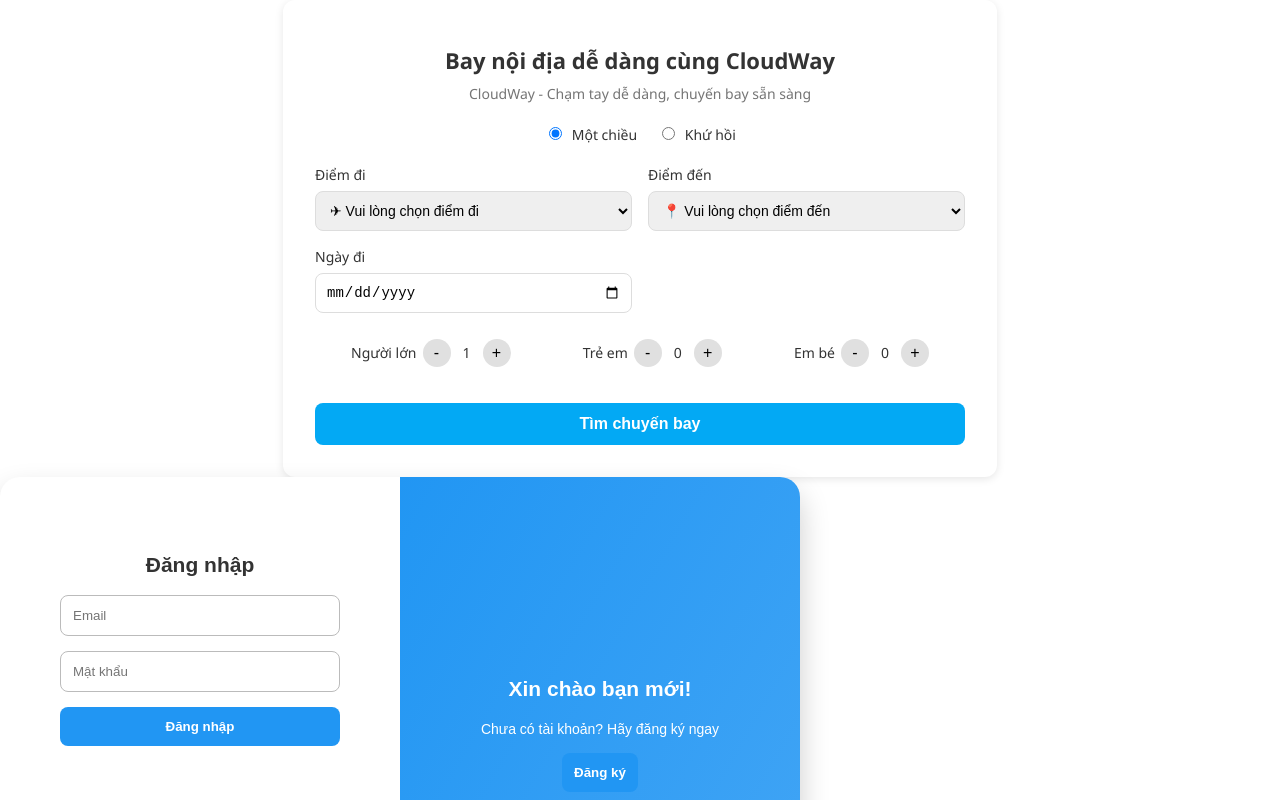
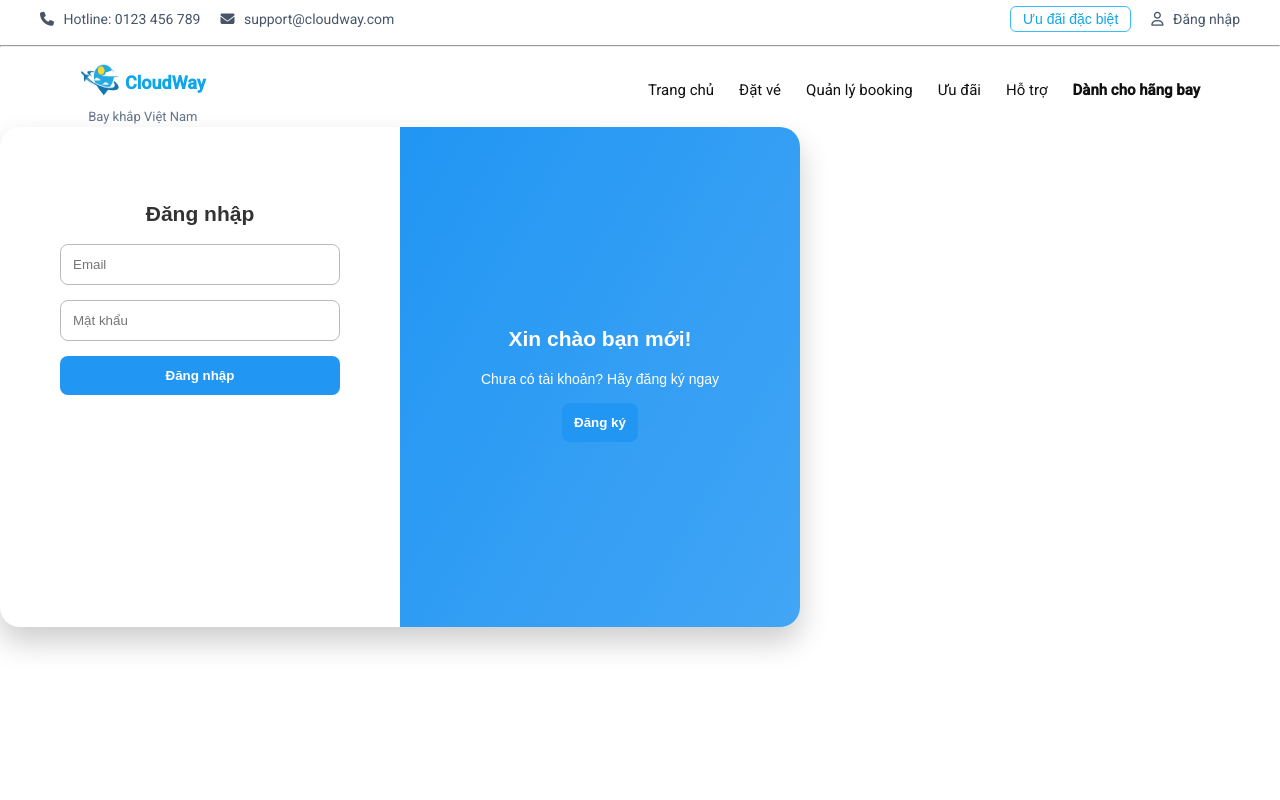
Before and after one commit to ThanhNam14VLU/cloudway, an Angular app: page /login in a window 1280 px wide. Shown: the top 800 px of the page. Built offline with nearby package versions, Linux system fonts and the light colour scheme.

Commit message:
css footer + create header

```diff
--- a/src/app/app.html
+++ b/src/app/app.html
@@ -1,6 +1,7 @@
 <!-- <app-login></app-login> -->
-<!-- <app-flight-card></app-flight-card>
-<app-feature></app-feature>-->
-<app-flight-search></app-flight-search>
+<!-- <app-flight-card></app-flight-card> -->
+<!-- <app-feature></app-feature> -->
+<!-- <app-flight-search></app-flight-search> -->
+<app-header></app-header>
 <router-outlet></router-outlet>
 <!-- <app-footer></app-footer>  -->
--- a/src/app/app.ts
+++ b/src/app/app.ts
@@ -5,11 +5,12 @@
 import { FlightCard } from './components/flight-card/flight-card';
 import { Login } from './pages/login/login';
 import { FlightSearch } from './components/flight-search/flight-search';
+import { Header } from './components/header/header';
 
 
 @Component({
   selector: 'app-root',
-  imports: [RouterOutlet, Footer, Feature, FlightCard,RouterLink,Login,FlightSearch],
+  imports: [RouterOutlet,Header, Footer, Feature, FlightCard,RouterLink,Login,FlightSearch],
   templateUrl: './app.html',
   styleUrl: './app.scss'
 })
--- a/src/app/components/footer/footer.html
+++ b/src/app/components/footer/footer.html
@@ -1,36 +1,47 @@
-<footer class="footer">
+  <link rel="stylesheet" href="https://cdnjs.cloudflare.com/ajax/libs/font-awesome/6.4.0/css/all.min.css" />
+  <footer class="footer">
     <div class="footer-container">
-        <!-- Logo và tên web -->
-        <div class="footer-logo">
-            <div class="logo-circle">logo/avt</div>
-            <p class="web-name">CloudWay</p>
+      <div class="footer-col">
+        <h4>CloudWay</h4>
+        <p>Nền tảng đặt vé máy bay nội địa Việt Nam</p>
+        <div class="footer-icons">
+          <i class="fa-solid fa-phone"></i>
+          <i class="fa-solid fa-mobile-screen"></i>
+          <i class="fa-solid fa-globe"></i>
         </div>
+      </div>
 
-        <!-- Liên hệ và địa chỉ -->
-        <div class="footer-info">
-            <p class="section-title">LIÊN HỆ:</p>
-            <div class="icon"><span class="material-symbols-outlined">call</span> 0987 654 321</div>
-            <div class="icon"><span class="material-symbols-outlined">call</span> 0987 654 321</div>
-            <div class="icon"><span class="material-symbols-outlined">mail</span> CloudWayCompany@.com.vn</div>
-            <p class="section-title">ĐỊA CHỈ:</p>
-            <div class="icon"><span class="material-symbols-outlined">location_on</span> Ng. 47 Tran Hoa, HaNoi City
-                100000, VietNam</div>
-        </div>
+      <div class="footer-col">
+        <h4>Dịch vụ</h4>
+        <ul>
+          <li><a href="#">Đặt vé máy bay</a></li>
+          <li><a href="#">Quản lý booking</a></li>
+          <li><a href="#">Check-in online</a></li>
+          <li><a href="#">Thông tin chuyến bay</a></li>
+        </ul>
+      </div>
 
-        <!-- Cộng đồng -->
-        <div class="footer-social">
-            <p class="section-title">CỘNG ĐỒNG:</p>
-            <div class="social-icons">
-                <a href="#" aria-label="Facebook"><i class="fa-brands fa-facebook"></i></a>
-                <a href="#" aria-label="Instagram"><i class="fab fa-instagram"></i></a>
-                <a href="#" aria-label="TikTok"><i class="fab fa-tiktok"></i></a>
-                <a href="#" aria-label="Zalo"><i class="fas fa-comment"></i></a>
-            </div>
-        </div>
+      <div class="footer-col">
+        <h4>Hỗ trợ</h4>
+        <ul>
+          <li><a href="#">Trung tâm trợ giúp</a></li>
+          <li><a href="#">Liên hệ</a></li>
+          <li><a href="#">Chính sách</a></li>
+          <li><a href="#">Điều khoản</a></li>
+        </ul>
+      </div>
+
+      <div class="footer-col">
+        <h4>Liên hệ</h4>
+        <ul>
+          <li><i class="fa-solid fa-phone"></i> Hotline: 0123 456 789</li>
+          <li><i class="fa-solid fa-envelope"></i> Email: support@cloudway.com</li>
+          <li><i class="fa-solid fa-location-dot"></i> TP. Hồ Chí Minh, Việt Nam</li>
+        </ul>
+      </div>
+
     </div>
-
-    <!-- Bản quyền -->
-    <div class="footer-copy">
-        © CloudWay. All rights reserved.
+    <div class="footer-bottom">
+      <p>© {{curentyear}} CloudWay. Tất cả quyền được bảo lưu.</p>
     </div>
-</footer>
+  </footer>
--- a/src/app/components/footer/footer.scss
+++ b/src/app/components/footer/footer.scss
@@ -1,83 +1,77 @@
+* {
+  margin: 0;
+  padding: 0;
+  box-sizing: border-box;
+  font-family: sans-serif;
+}
+
+body {
+  background: #eceff1;
+}
+
 .footer {
-  background: linear-gradient(to top, #012c49, #0284c7);
-  color: white;
-  padding: 2rem 1rem;
+  background:var(--footer-bg);
+  color: #fff;
+  padding: 60px 20px 20px;
+}
+
+.footer-container {
+  max-width: 1200px;
+  margin: auto;
+  display: grid;
+  grid-template-columns: repeat(4, 1fr);
+  gap: 40px;
+}
+
+.footer h4 {
+  font-size: 18px;
+  margin-bottom: 15px;
+}
+.footer-col:first-child h4 {
+  font-size: 30px;
+  margin-bottom: 15px;
+}
+
+.footer p {
+  font-size: 14px;
+  line-height: 1.6;
+  margin-bottom: 10px;
+}
+
+.footer-col ul {
+  list-style: none;
+}
+
+.footer-col ul li {
+  margin-bottom: 8px;
   font-size: 14px;
 }
 
-.footer-container {
-  display: grid;
-  grid-template-columns: 1fr 1fr 1fr;
-  gap: 2rem;
-  align-items: start;
+.footer-col ul li a {
+  text-decoration: none;
+  color: #d1d5db;
+  transition: color 0.3s;
 }
 
-.footer-logo {
-  text-align: center;
+.footer-col ul li a:hover {
+  color: #fff;
 }
 
-.logo-circle {
-  width: 80px;
-  height: 80px;
-  background: #e5e7eb;
-  border-radius: 50%;
-  display: flex;
-  align-items: center;
-  justify-content: center;
-  color: black;
-  font-weight: bold;
-  margin: 0 auto;
+.footer-icons i {
+  font-size: 20px;
+  margin-right: 10px;
+  cursor: pointer;
+  transition: color 0.3s;
 }
 
-.web-name {
-  margin-top: 0.5rem;
-  font-weight: 600;
-  font-size: 30px;
-//   text-transform:uppercase;
+.footer-icons i:hover {
+  color: #38bdf8;
 }
 
-.section-title {
-  font-weight: bold;
-  margin-top: 1rem;
-  margin-bottom: 0.3rem;
-  text-transform: uppercase;
+.footer-bottom {
+  text-align: center;
+  padding-top: 20px;
+  border-top: 1px solid #334155;
+  font-size: 14px;
+  margin-top: 20px;
 }
-.footer-info:nth-child(2) p{
-  margin-top: 2rem;
-}
-
-.footer-social {
-  text-align: center;
-}
-
-.social-icons {
-  margin-top: 0.5rem;
-  display: flex;
-  justify-content: center;
-  gap: 1rem;
-  font-size: 20px;
-}
-
-.social-icons a {
-  color: white;
-  transition: color 0.3s ease;
-}
-
-.social-icons a:hover {
-  color: #bae6fd;
-}
-
-.footer-copy {
-  margin-top: 1.5rem;
-  text-align: center;
-  font-size: 12px;
-  opacity: 0.8;
-}
-
-/* Responsive */
-@media (max-width: 768px) {
-  .footer-container {
-    grid-template-columns: 1fr;
-    text-align: center;
-  }
-}
--- a/src/app/components/footer/footer.ts
+++ b/src/app/components/footer/footer.ts
@@ -7,5 +7,5 @@
   styleUrl: './footer.scss'
 })
 export class Footer {
-
+  curentyear: number = new Date().getFullYear();
 }
--- /dev/null
+++ b/src/app/components/header/header.html
@@ -0,0 +1,32 @@
+<div class="top-bar">
+  <div class="contact-info">
+    <span><i class="fa-solid fa-phone"></i> Hotline: 0123 456 789</span>
+    <span><i class="fa-solid fa-envelope"></i> support@cloudway.com</span>
+  </div>
+  <div class="top-actions">
+    <button class="special-offer">Ưu đãi đặc biệt</button>
+    <span><i class="fa-regular fa-user"></i> Đăng nhập</span>
+  </div>
+</div>
+
+<hr />
+
+<div class="navbar">
+  <div class="logo">
+    <div class="brand">
+        <img src="assets/images/logo.png" alt="logo" />
+        <h2>CloudWay</h2>
+    </div>
+            <p>Bay khắp Việt Nam</p>
+
+  </div>
+
+  <ul class="menu">
+    <li><a href="#">Trang chủ</a></li>
+    <li><a href="#">Đặt vé</a></li>
+    <li><a href="#">Quản lý booking</a></li>
+    <li><a href="#">Ưu đãi</a></li>
+    <li><a href="#">Hỗ trợ</a></li>
+    <li><a href="#" class="highlight">Dành cho hãng bay</a></li>
+  </ul>
+</div>
--- /dev/null
+++ b/src/app/components/header/header.scss
@@ -0,0 +1,104 @@
+.top-bar {
+  display: flex;
+  justify-content: space-between;
+  align-items: center;
+  padding: 6px 40px;
+  font-size: 14px;
+  color: #475569;
+}
+
+.top-bar .contact-info span {
+  margin-right: 20px;
+}
+
+.top-bar .contact-info span i {
+  margin-right: 6px;
+}
+
+.top-bar .top-actions {
+  display: flex;
+  align-items: center;
+  gap: 20px;
+}
+
+.top-bar .top-actions .special-offer {
+  border: 1px solid #38bdf8;
+  background: transparent;
+  color: #0ea5e9;
+  padding: 4px 12px;
+  border-radius: 6px;
+  font-size: 14px;
+  cursor: pointer;
+  transition: all 0.3s;
+}
+
+.top-bar .top-actions .special-offer:hover {
+  background: #0ea5e9;
+  color: #fff;
+}
+
+.top-bar .top-actions span {
+  cursor: pointer;
+}
+
+.top-bar .top-actions span i {
+  margin-right: 6px;
+}
+
+/* NAVBAR */
+.navbar {
+  display: flex;
+  justify-content: space-between;
+  align-items: center;
+  padding: 0 80px;
+}
+
+.navbar .logo {
+  display: flex;
+  align-items: center;
+  flex-direction: column;
+
+}
+.navbar .brand {
+  display: flex;
+  line-height: 1;
+  margin-top: 5px;
+  gap: 5px;
+}
+.navbar .logo img {
+  width: 40px;
+  height: 40px;
+}
+
+.navbar .logo .brand h2 {
+  font-size: 18px;
+  color: #0ea5e9;
+  display: inline-block;
+}
+
+.navbar .logo  p {
+  font-size: 13px;
+  margin: 0;
+  color: #64748b;
+}
+
+.navbar .menu {
+  list-style: none;
+  display: flex;
+  gap: 25px;
+}
+
+.navbar .menu li a {
+  text-decoration: none;
+  color: #111;
+  font-size: 15px;
+  transition: color 0.3s;
+}
+
+.navbar .menu li a:hover {
+  color: #0ea5e9;
+}
+
+.navbar .menu li a.highlight {
+  font-weight: 600;
+}
--- a/src/index.html
+++ b/src/index.html
@@ -10,6 +10,7 @@
   <link href="https://fonts.googleapis.com/icon?family=Material+Icons" rel="stylesheet">
   <link rel="stylesheet" href="https://fonts.googleapis.com/css2?family=Material+Symbols+Outlined:opsz,wght,FILL,GRAD@20..48,100..700,0..1,-50..200"/>
   <link rel="stylesheet" href="https://cdnjs.cloudflare.com/ajax/libs/font-awesome/6.4.0/css/all.min.css" />
+
 </head>
 <body>
   <app-root></app-root>
--- a/src/styles.scss
+++ b/src/styles.scss
@@ -47,6 +47,8 @@
 
   --mat-sys-outline: #EAEBF1;
   --mat-sys-on-surface-variant: #99A3B5;
+
+  --footer-bg:rgb(2, 42, 67);
 }
 
 body {
```
Also changed, not shown: src/app/components/header/header.ts (added, +11 -0 lines), 1 other file (tests, documents, lock files or other folders).
